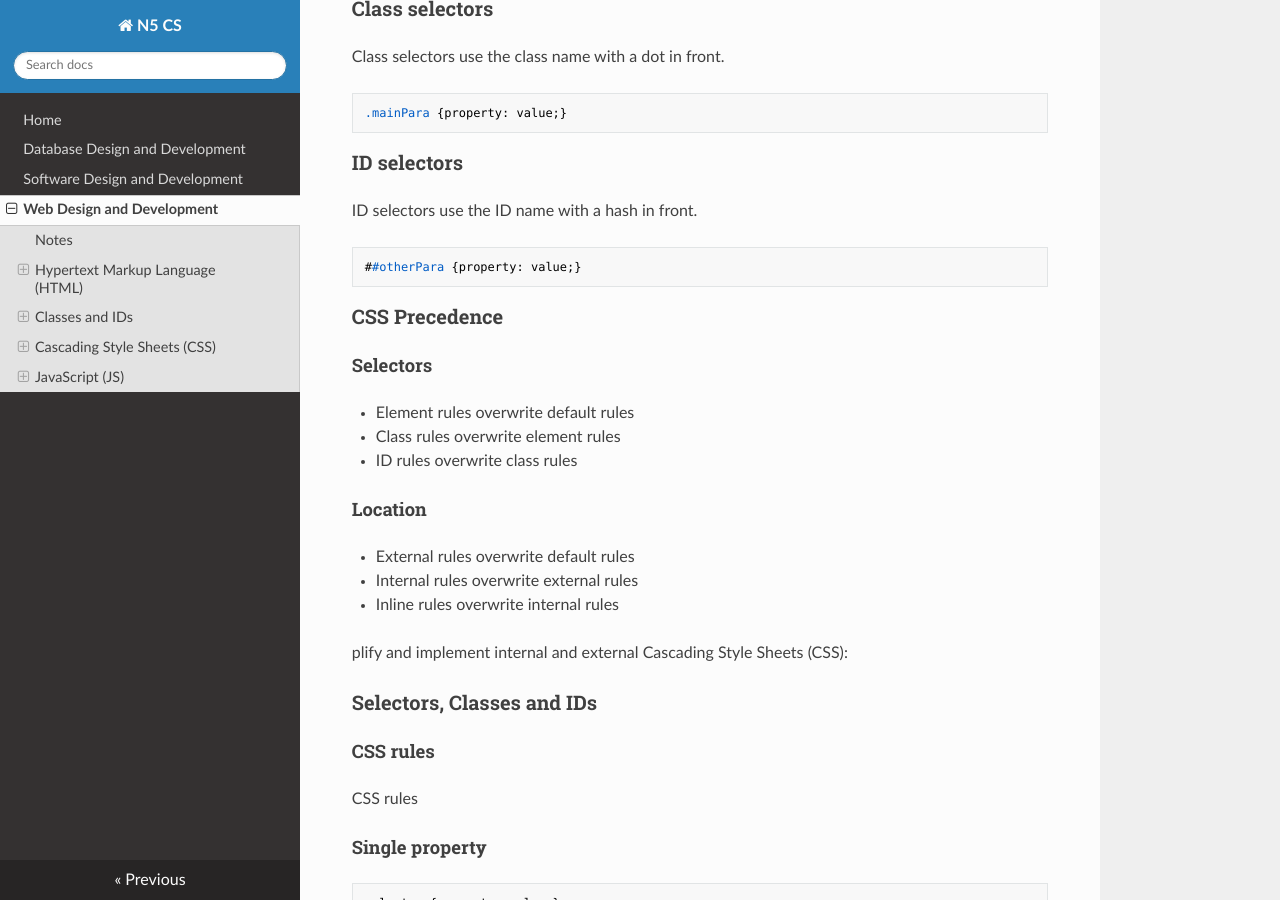
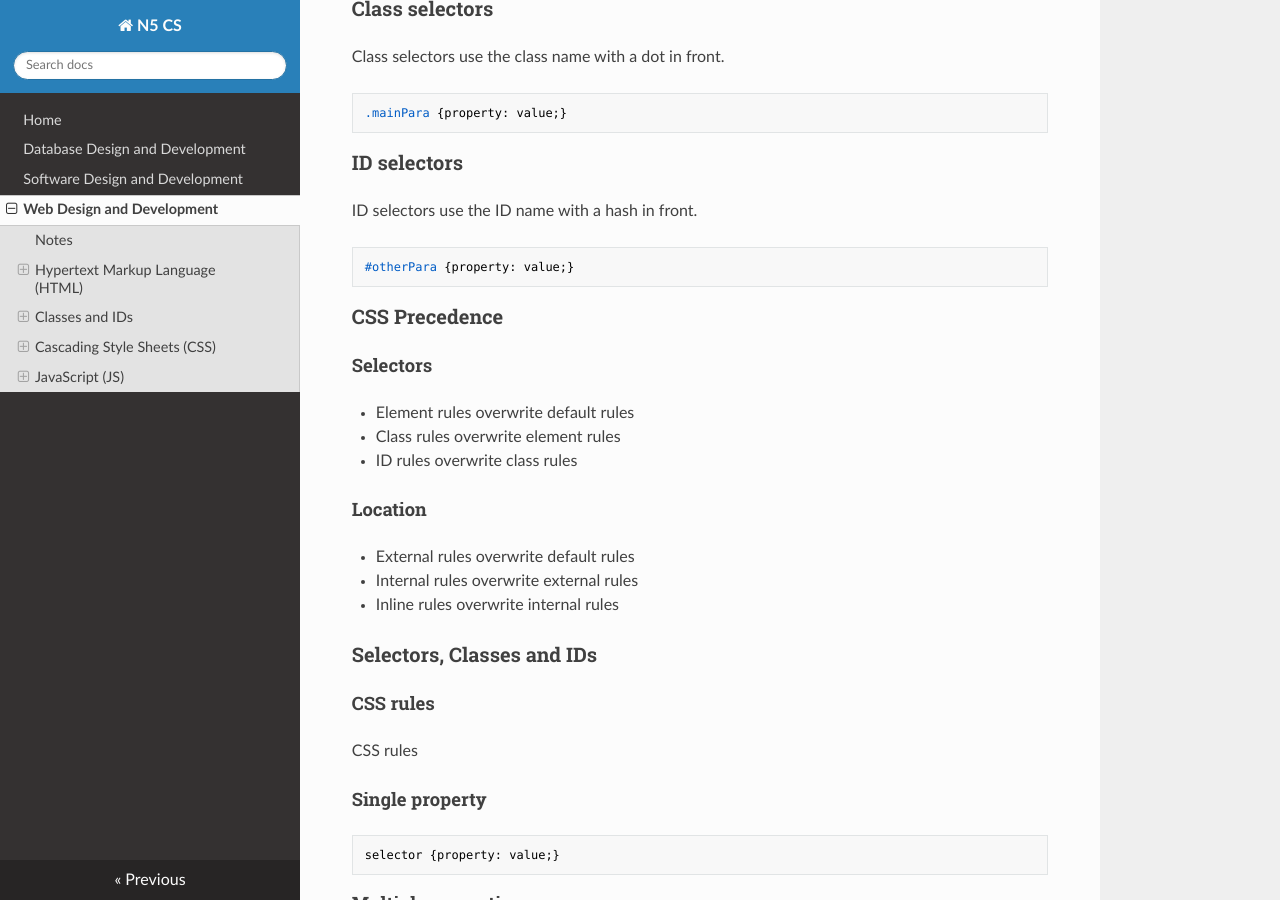
Before and after one commit to MrFriendCS/N5-CS, an MkDocs documentation site: the page built from docs/N5-CS-WDD.md, in a window 1280 px wide and 900 px high, scrolled down 6135 px. Built offline with MkDocs 1.6.1, drawn with Linux system fonts in a browser that asks for light colours; nearby versions of some CDN libraries.

Commit message:
docs/N5-CS-WDD.md updated from https://stackedit.io/

````diff
--- a/docs/N5-CS-WDD.md
+++ b/docs/N5-CS-WDD.md
@@ -327,7 +327,7 @@ Class selectors use the class name with a dot in front.
 ID selectors use the ID name with a hash in front.
 
 ``` css
-##otherPara {property: value;}
+#otherPara {property: value;}
 ```
 
 ### CSS Precedence
@@ -344,7 +344,6 @@ ID selectors use the ID name with a hash in front.
  * Internal rules overwrite external rules
  * Inline rules overwrite internal rules
 
-plify and implement internal and external Cascading Style Sheets (CSS):
 
 ### Selectors, Classes and IDs
 
````
Also changed, not shown: other parts of docs/N5-CS-WDD.md (+2 -2 lines).
